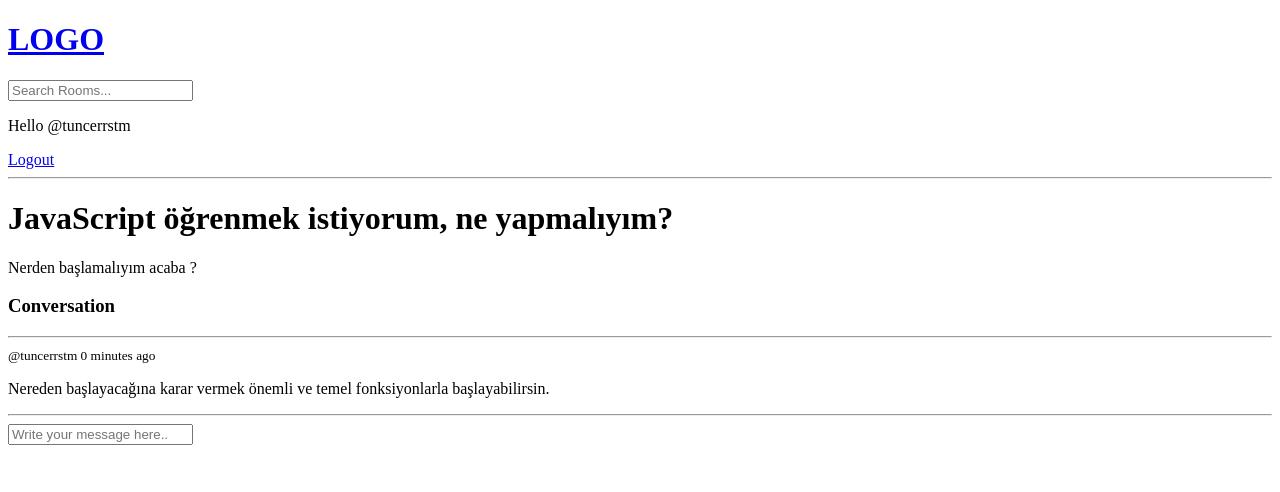
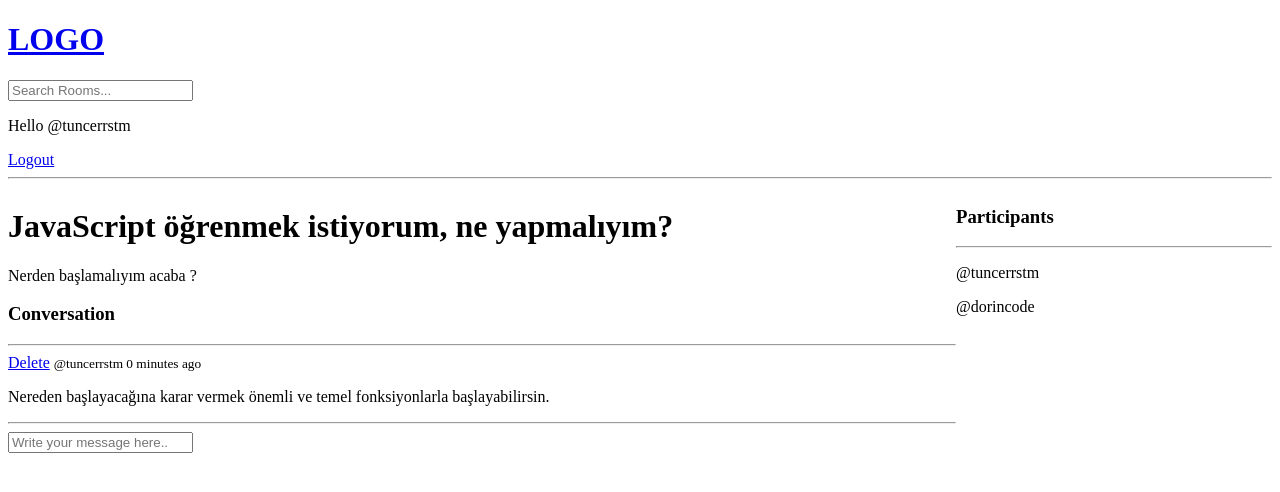
Before and after one commit to tuncerrstm/StudyTogether, a Django app: page /room/6/ in a window 1280 px wide. Shown: the top 492 px of the page. Run offline with Django 4.2, Linux system fonts and the light colour scheme; a user stored in the database is signed in; data comes from the database, SQL or seed files in the repository; both versions use the stored data as it was after the commit.

Commit message:
Chat Room Messages CRUD : Completed

```diff
--- a/studybud/base/models.py
+++ b/studybud/base/models.py
@@ -15,7 +15,7 @@ class Room(models.Model):
     topic = models.ForeignKey(Topic, on_delete=models.SET_NULL, null= True)
     name = models.CharField(max_length=200)
     description = models.TextField(null=True, blank=True)
-    # paticipants =
+    paticipants = models.ManyToManyField(User, related_name='paticipants', blank=True)
     updated = models.DateTimeField(auto_now=True)
     created = models.DateTimeField(auto_now_add=True)
 
--- a/studybud/base/templates/base/room.html
+++ b/studybud/base/templates/base/room.html
@@ -1,6 +1,17 @@
 {% extends 'main.html' %}
 
 {% block content %}
+
+<style>
+    .room-container{
+        display: grid;
+        grid-template-columns: 3fr 1fr;
+    }
+</style>
+
+<div class="room-container">
+
+    <div>
         <h1>{{room.name}}</h1>
 
         <p>{{room.description}}</p>
@@ -11,6 +22,9 @@
 
             {% for message in room_messages %}
                 <div>
+                    {% if request.user == message.user %}
+                    <a href="{% url 'delete-message' message.id %}">Delete</a>
+                    {% endif %}
                     <small>@{{message.user}} {{message.created|timesince}} ago </small>
                     <p>{{message.body}}</p>
                     <hr>
@@ -28,4 +42,19 @@
         </div>
         {% endif %}
 
+    </div>
+
+    <div>
+        <h3>Participants</h3>
+        <hr>
+
+        {% for user in paticipants %}
+            <div>
+                <p>@{{user.username}}</p>
+            </div>
+        {% endfor %}
+    </div>
+
+</div>
+
 {% endblock %}
--- a/studybud/base/urls.py
+++ b/studybud/base/urls.py
@@ -13,4 +13,5 @@ urlpatterns = [
     path('create-room/', views.createRoom, name='create-room'),
     path('update-room/<str:pk>', views.updateRoom, name='update-room'),
     path('delete-room/<str:pk>', views.deleteRoom, name='delete-room'),
+    path('delete-message/<str:pk>', views.deleteMessage, name='delete-message'),
 ]
--- a/studybud/base/views.py
+++ b/studybud/base/views.py
@@ -89,13 +89,17 @@ def home(request):
 def room(request, pk):
     room = Room.objects.get(id=pk)
     room_messages = room.message_set.all().order_by('-created')
+    paticipants = room.paticipants.all()
+    if request.method == 'POST':
+        message = Message.objects.create(
+            user=request.user,
+            room=room,
+            body=request.POST.get('body')
+        )
+        room.paticipants.add(request.user)
+        return redirect('room', pk=room.id)
 
-    if request.method == 'post':
-        message = Message.objects.create(
-
-        )
-
-    context = {'room': room, 'room_messages': room_messages}
+    context = {'room': room, 'room_messages': room_messages, 'paticipants': paticipants}
     return render(request, 'base/room.html', context)
 
 @login_required(login_url='login')
@@ -141,3 +145,17 @@ def deleteRoom(request, pk):
         room.delete()
         return redirect('home')
     return render(request, 'base/delete.html', {'obj': room})
+
+
+
+@login_required(login_url='login')
+def deleteMessage(request, pk):
+    message = Message.objects.get(id=pk)
+
+    if request.user != message.user:
+        return HttpResponse('You are not allowed here!!')
+
+    if request.method == 'POST':
+        message.delete()
+        return redirect('home')
+    return render(request, 'base/delete.html', {'obj': message})
```
Also changed, not shown: studybud/base/migrations/0003_alter_room_options_room_paticipants.py (added), studybud/db.sqlite3. Lines whose indentation alone changed are shown as unchanged.
